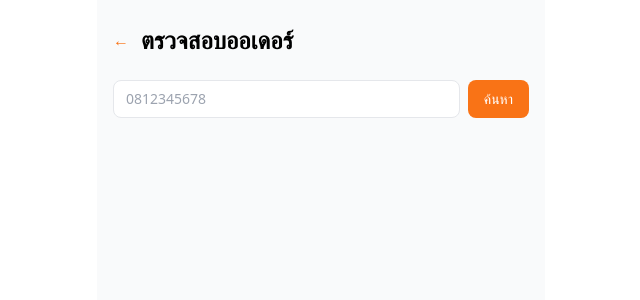
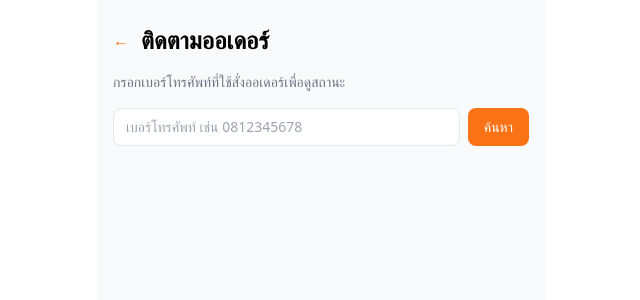
Before and after one commit to bakamitai456/oshi, a React (Vite) app in the folder frontend/: page /orders in a window 1280 px wide. Shown: the top 300 px of the page, without its empty margins (319-959 px from the left). Built offline with nearby package versions, Linux system fonts and the light colour scheme.

Commit message:
fix: rename order tracking page title and add input instruction

```diff
--- a/frontend/src/pages/OrderLookupPage.tsx
+++ b/frontend/src/pages/OrderLookupPage.tsx
@@ -30,16 +30,18 @@ export function OrderLookupPage() {
 
   return (
     <div className="min-h-screen bg-gray-50 px-4 py-6 max-w-md mx-auto">
-      <div className="flex items-center gap-3 mb-6">
-        <Link to="/" className="text-orange-500">←</Link>
-        <h1 className="text-2xl font-bold">ตรวจสอบออเดอร์</h1>
+      <div className="flex items-center gap-3 mb-4">
+        <Link to="/order" className="text-orange-500">←</Link>
+        <h1 className="text-2xl font-bold">ติดตามออเดอร์</h1>
       </div>
+
+      <p className="text-sm text-gray-500 mb-4">กรอกเบอร์โทรศัพท์ที่ใช้สั่งออเดอร์เพื่อดูสถานะ</p>
 
       <form onSubmit={handleLookup} className="flex gap-2 mb-6">
         <input
           value={phone}
           onChange={(e) => setPhone(e.target.value.replace(/\D/g, '').slice(0, 10))}
-          placeholder="0812345678"
+          placeholder="เบอร์โทรศัพท์ เช่น 0812345678"
           inputMode="numeric"
           className="flex-1 border rounded-lg px-3 py-2 text-sm focus:outline-none focus:ring-2 focus:ring-orange-300"
         />
```
